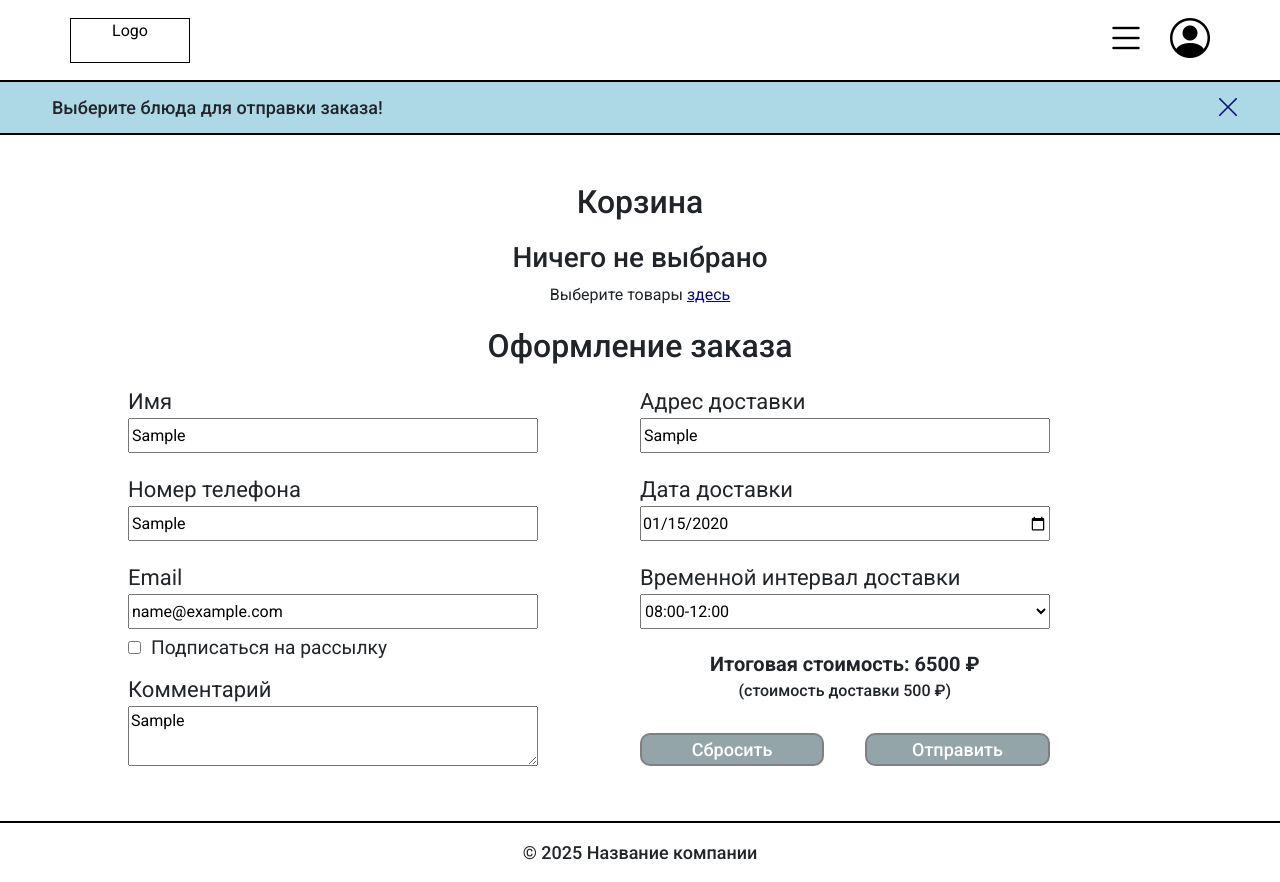
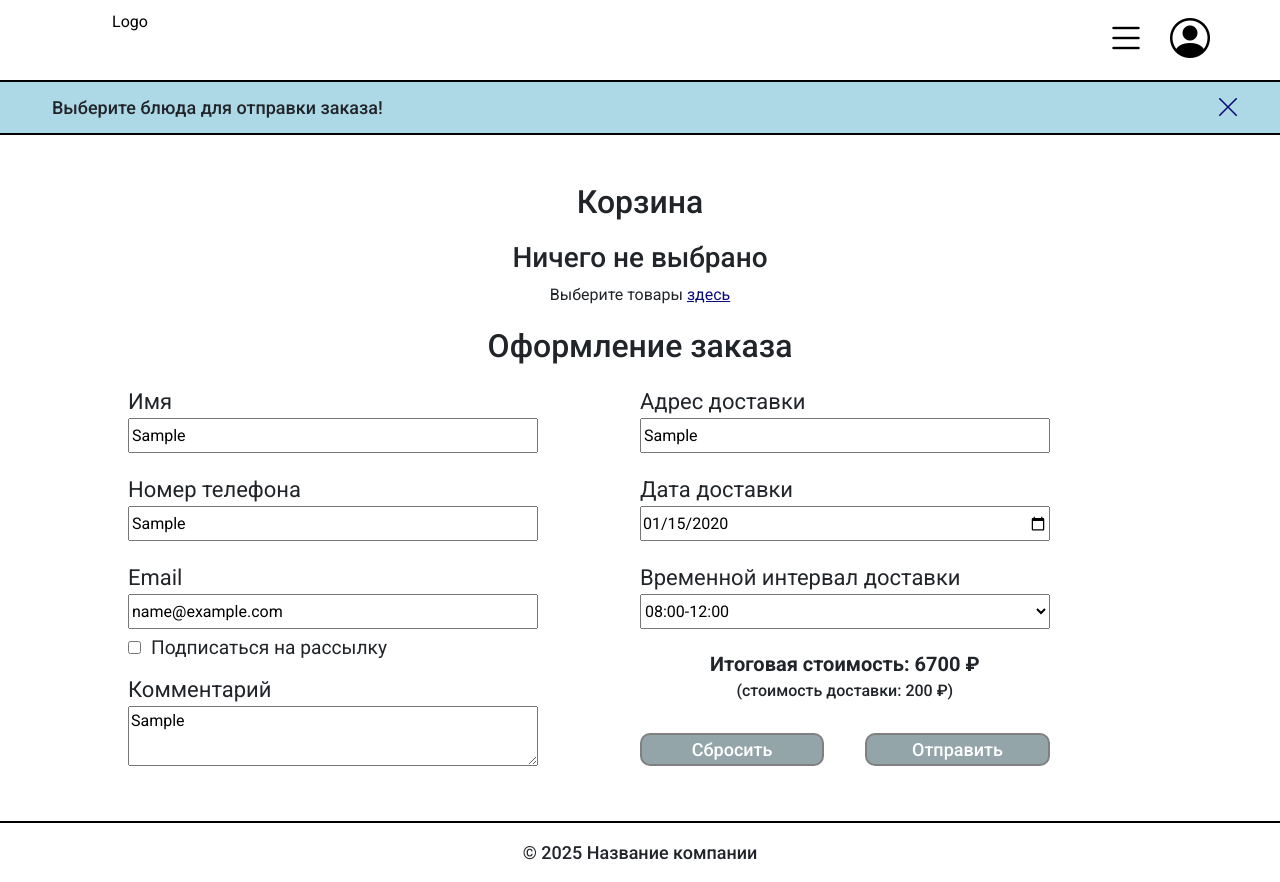
Before and after one commit to vintage1500/webdev-exam-2024-1-fs3pw, a plain HTML site: page basket.html in a window 1280 px wide. Both pictures are taken after typing "Sample", "Sample", "name@example.com", "Sample", "Sample", "2020-01-15" into the empty fields and a click on the button "Отправить". Drawn offline with nearby package versions, Linux system fonts and the light colour scheme; no server answers.

Commit message:
add logo and add dynamic delivery price

```diff
--- a/basket.html
+++ b/basket.html
@@ -98,7 +98,7 @@
 
                     <div class="price-con">
                         <p id="total-price">Итоговая стоимость: 6500 ₽</p>
-                        <p id="delivery-price">(cтоимость доставки 500 ₽)</p>
+                        <p id="delivery-price">(cтоимость доставки 0 ₽)</p>
                     </div>
 
                     <div class="btn-con">
--- a/order.js
+++ b/order.js
@@ -65,7 +65,7 @@ function watchOrder(order, totalPrice, names) {
 
     let deliveryAddress = document.body
         .querySelector(".modal-window-address");
-    deliveryAddress.textContent = formatDate(order.delivery_address);
+    deliveryAddress.textContent = order.delivery_address;
 
     let deliveryDate = document.body
         .querySelector(".modal-window-delivery-date");
@@ -160,7 +160,6 @@ async function finalEditOrder(orderId) {
             const overlay = document.getElementById("overlay");
             overlay.style.display = "none";
             location.reload();
-            // addNotification("Заказ успешно обновлен!");
         })
         .catch(error => {
             addNotification('Произошла ошибка при обновлении данных.');
--- a/style.css
+++ b/style.css
@@ -29,8 +29,7 @@ header {
 }
 
 .header-logo {
-    border: 1px black solid;
-    height: 45px;
+    height: 60px;
     width: 120px;
 }
 
--- a/submit.js
+++ b/submit.js
@@ -37,7 +37,7 @@ function resetAllOrder() {
     hideEmptyNotification.style.display = "block";
 }
 
-function sendDataToServer(formData) {
+async function sendDataToServer(formData) {
     fetch(`${API_URL}?api_key=${API_KEY}`, {
         method: 'POST',
         body: formData
@@ -59,10 +59,62 @@ function sendDataToServer(formData) {
         });
 }
 
+function calculateDeliveryPrice() {
+    const deliveryPriceElement = document.getElementById('delivery-price');
+    const totalPriceElement = document.getElementById('total-price');
+    const totalPriceText = totalPriceElement.textContent;
+    const totalPriceValue = parseInt(totalPriceText.match(/\d+/)[0], 10);
+    let deliveryPriceValue = document
+        .getElementById('delivery-price').textContent;
+    const deliveryPriceTotal = parseInt(deliveryPriceValue.match(/\d+/)[0], 10);
+    console.log(deliveryPriceTotal);
+    let deliveryPrice = 0;
+
+    const selectedDate = new Date(
+        document.getElementById('delivery_date').value);
+    const selectedInterval = document.getElementById('delivery_interval').value;
+
+    console.log(selectedDate.getDate());
+
+    if (isNaN(selectedDate.getDate())) {
+        deliveryPriceElement
+            .innerHTML = "(стоимость доставки: 0 ₽)<br>выберите дату";
+        totalPriceElement
+            .textContent = `Итоговая стоимость: ${totalPriceValue} ₽`;
+        return;
+    }
+    const dayOfWeek = selectedDate.getDay();
+    if ((dayOfWeek === 0 || dayOfWeek === 6)
+        & (selectedInterval == '18:00-22:00')) {
+        deliveryPrice += 500;
+    } else if (selectedInterval == '18:00-22:00') {
+        deliveryPrice += 400;
+    } else {
+        deliveryPrice += 200;
+    }
+
+    if (deliveryPriceTotal != 0) {
+        deliveryPriceElement
+            .textContent = `(стоимость доставки: ${deliveryPrice } ₽)`;
+        totalPriceElement
+            .textContent = `Итоговая стоимость: ${totalPriceValue +
+            deliveryPrice - deliveryPriceTotal} ₽`;
+    } else {
+        deliveryPriceElement
+            .textContent = `(стоимость доставки: ${deliveryPrice } ₽)`;
+        totalPriceElement
+            .textContent = `Итоговая стоимость: ${totalPriceValue +
+            deliveryPrice} ₽`;
+    }
+
+}
+
+
 document.addEventListener('DOMContentLoaded', () => {
     const submitButton = document.querySelector('#submit-btn');
     const closeButton = document.querySelector('#close-notification-btn');
     const deliveryDateInput = document.querySelector('#delivery_date');
+    const deliveryIntervalSelect = document.getElementById('delivery_interval');
     const yesterdayDate = new Date();
     yesterdayDate.setDate(yesterdayDate .getDate() - 1);
 
@@ -122,5 +174,8 @@ document.addEventListener('DOMContentLoaded', () => {
         }
     });
 
+    deliveryDateInput.addEventListener('change', calculateDeliveryPrice);
+    deliveryIntervalSelect.addEventListener('change', calculateDeliveryPrice);
 
+    calculateDeliveryPrice();
 });
```
Also changed, not shown: index.html (+2 -2 lines), img/images.png (added).
